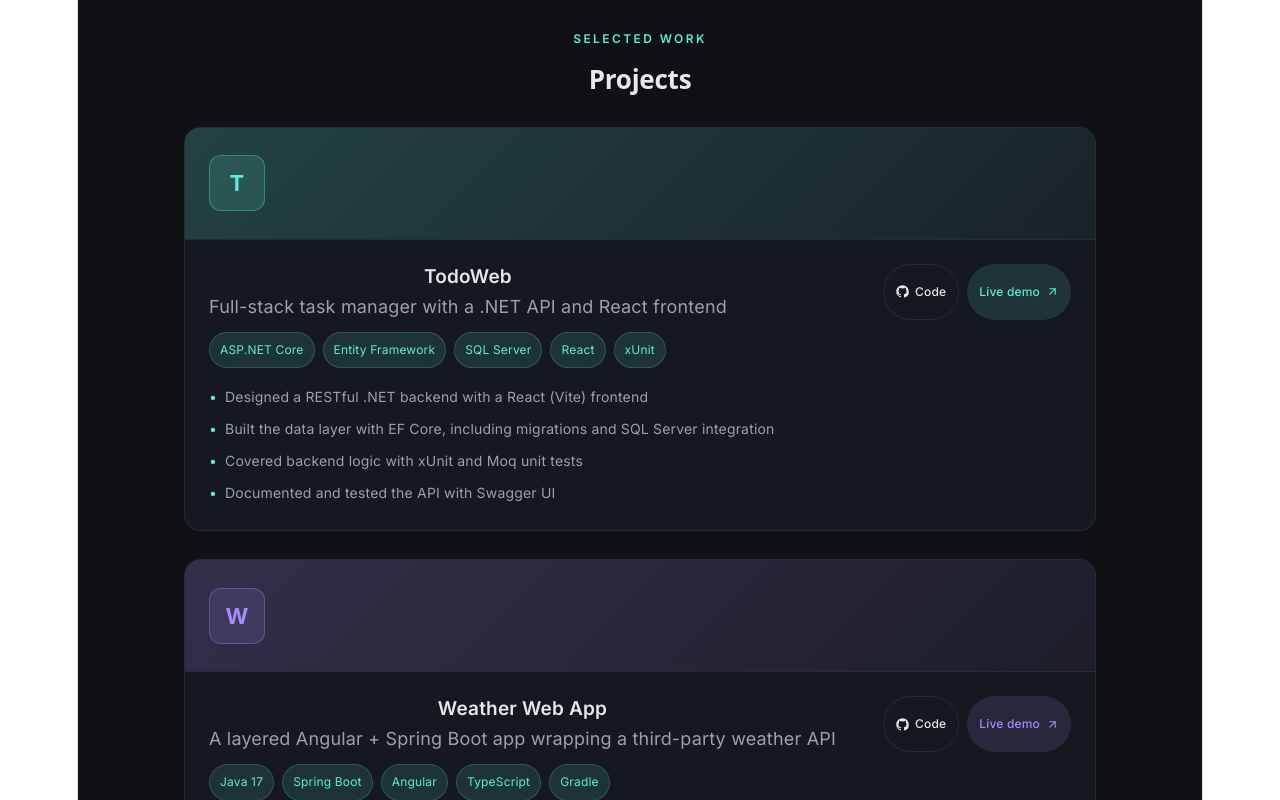
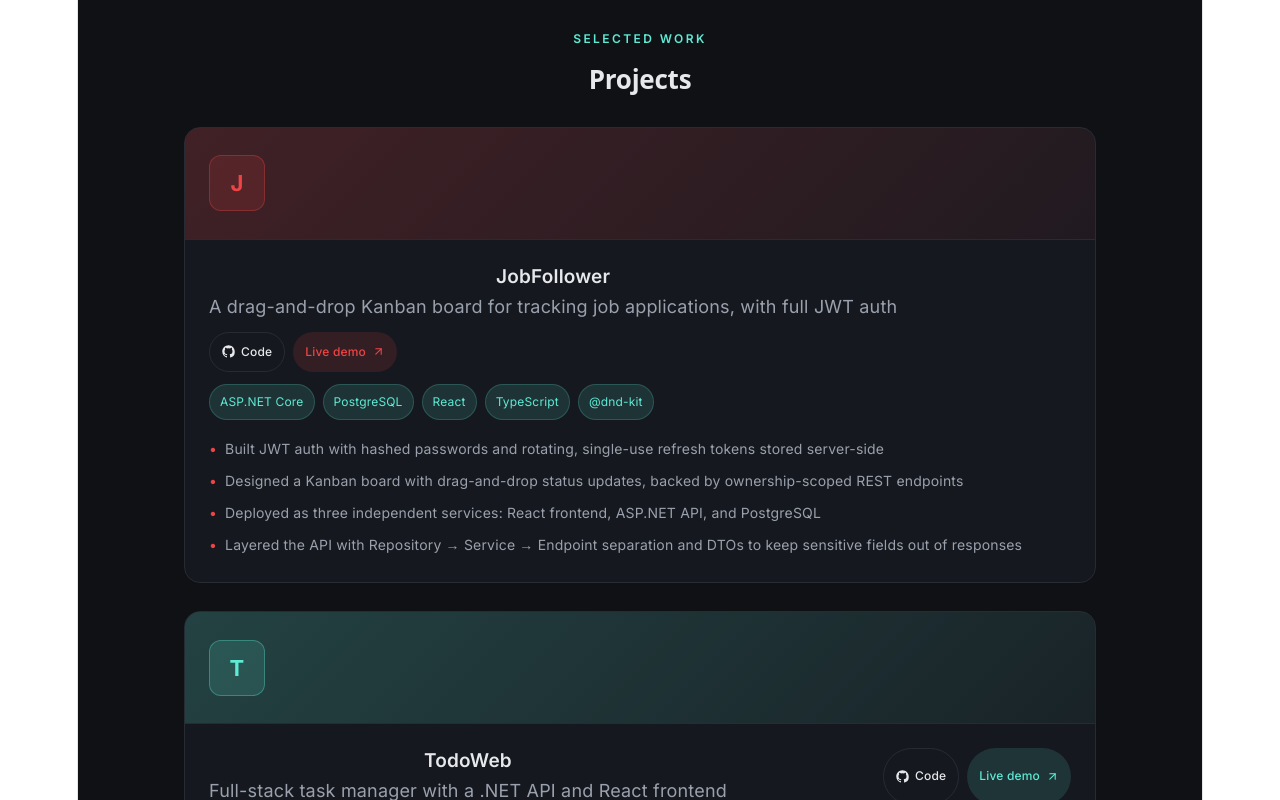
Before and after one commit to KKondor/portfolio, a React app: page / in a window 1280 px wide. Shown: the part 760-1560 px from the top of the page. Built offline with nearby package versions, Linux system fonts and the light colour scheme; the HTML template or start-up script is replaced by a standard one.

Commit message:
feat: added JobFollower project

```diff
--- a/src/KristofPortfolio.jsx
+++ b/src/KristofPortfolio.jsx
@@ -29,6 +29,20 @@ function Linkedin({ size = 18, style }) {
 }
 
 const projects = [
+  {
+    name: "JobFollower",
+    color: "#ef4444",
+    tagline: "A drag-and-drop Kanban board for tracking job applications, with full JWT auth",
+    stack: ["ASP.NET Core", "PostgreSQL", "React", "TypeScript", "@dnd-kit"],
+    github: "https://github.com/KKondor/JobFollower",
+    demo: "https://job-follower.vercel.app",
+    bullets: [
+      "Built JWT auth with hashed passwords and rotating, single-use refresh tokens stored server-side",
+      "Designed a Kanban board with drag-and-drop status updates, backed by ownership-scoped REST endpoints",
+      "Deployed as three independent services: React frontend, ASP.NET API, and PostgreSQL",
+      "Layered the API with Repository → Service → Endpoint separation and DTOs to keep sensitive fields out of responses",
+    ],
+  },
   {
     name: "TodoWeb",
     color: "#5eead4",
@@ -75,7 +89,7 @@ const projects = [
 
 const skillGroups = [
   { title: "Languages", items: ["C#", "Java", "Python", "JavaScript", "TypeScript", "C++"] },
-  { title: "Backend", items: ["ASP.NET", "Entity Framework", "OOP", "SQL", "MySQL"] },
+  { title: "Backend", items: ["ASP.NET", "Entity Framework", "OOP", "SQL", "MySQL", "PostgreSQL"] },
   { title: "Frontend", items: ["Angular", "React", "HTML", "CSS", "SASS"] },
   { title: "Tools", items: ["Git & GitHub", "Linux", "Swagger", "Unit Testing"] },
 ];
@@ -89,7 +103,7 @@ const certifications = [
 ];
 
 const stats = [
-  { value: "3", label: "Shipped projects" },
+  { value: "4", label: "Shipped projects" },
   { value: "5", label: "Certifications" },
   { value: "2026", label: "Graduated" },
 ];
```
